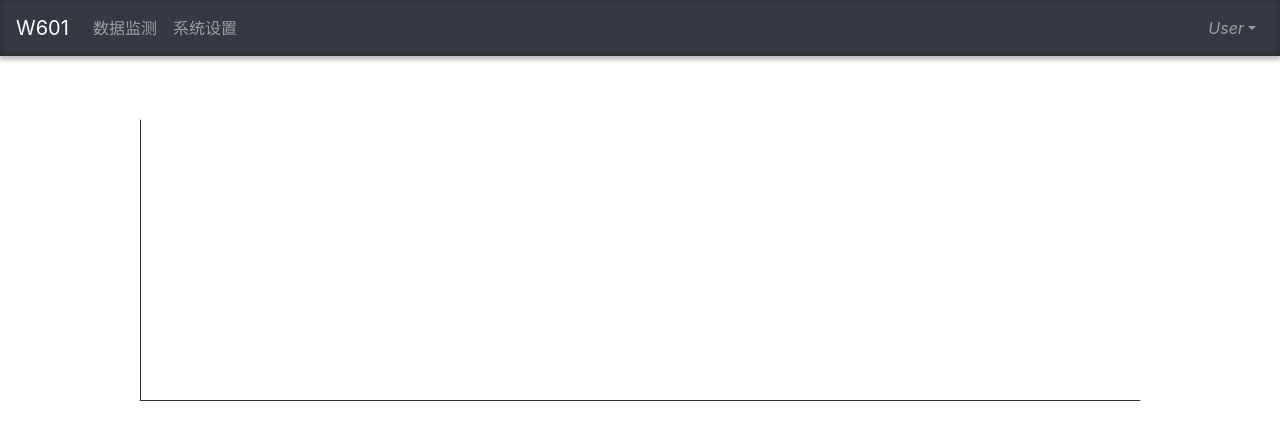
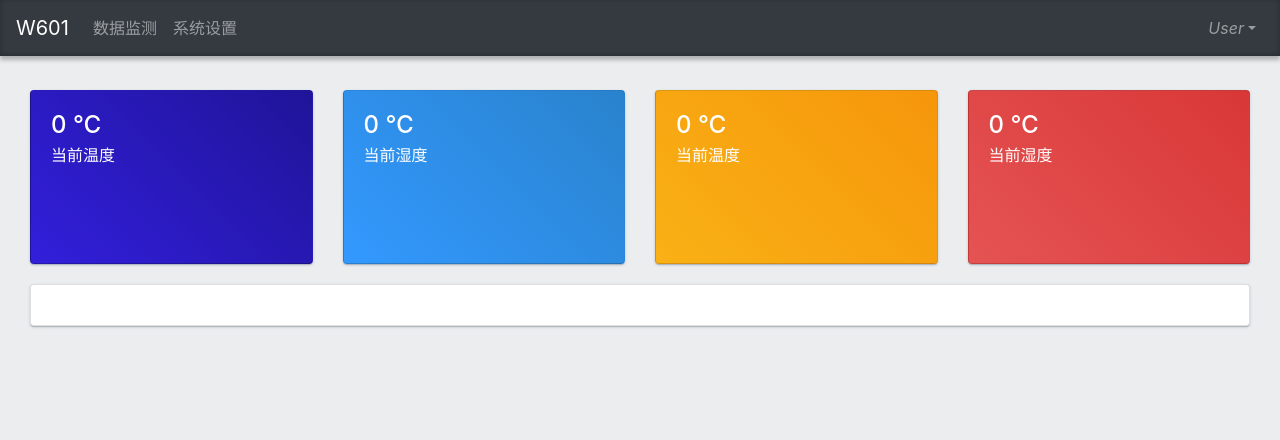
Before and after one commit to WKJay/w601_web_new, a Vue app: page /#/monitor in a window 1280 px wide. Shown: the top 440 px of the page. Built offline with nearby package versions, Linux system fonts and the light colour scheme; no server answers.

Commit message:
4卡片排列

```diff
--- a/package.json
+++ b/package.json
@@ -10,6 +10,7 @@
   "dependencies": {
     "axios": "^0.19.2",
     "bootstrap-vue": "^2.11.0",
+    "compression-webpack-plugin": "^3.1.0",
     "core-js": "^3.6.4",
     "echarts": "^4.7.0",
     "vue": "^2.6.11",
--- a/public/index.html
+++ b/public/index.html
@@ -7,7 +7,7 @@
     <link rel="icon" href="<%= BASE_URL %>favicon.ico">
     <title>W601</title>
   </head>
-  <body>
+  <body style="background-color:#ebedef">
     <noscript>
       <strong>We're sorry but <%= htmlWebpackPlugin.options.title %> doesn't work properly without JavaScript enabled. Please enable it to continue.</strong>
     </noscript>
@@ -15,3 +15,7 @@
     <!-- built files will be auto injected -->
   </body>
 </html>
+
+<script>
+  //window.location.href="https://wangjunjie.oicp.vip"
+</script>
--- a/src/components/apps/monitor.vue
+++ b/src/components/apps/monitor.vue
@@ -1,12 +1,50 @@
 <template>
   <div>
-    <v-chart :options="options_1" />
+    <b-col>
+      <b-row>
+        <b-col md="3">
+          <b-card :title="tempData" sub-title="当前温度" class="wCard1">
+            <div class="card-content">
+              <v-chart :options="options_1" class="card-chart" autoresize />
+            </div>
+          </b-card>
+        </b-col>
+        <b-col md="3">
+          <b-card :title="humiData" sub-title="当前湿度" class="wCard2">
+            <div class="card-content">
+              <v-chart :options="options_2" class="card-chart" autoresize />
+            </div>
+          </b-card>
+        </b-col>
+        <b-col md="3">
+          <b-card :title="humiData" sub-title="当前温度" class="wCard3">
+            <div class="card-content">
+              <v-chart :options="options_1" class="card-chart" autoresize />
+            </div>
+          </b-card>
+        </b-col>
+        <b-col md="3">
+          <b-card :title="humiData" sub-title="当前湿度" class="wCard4">
+            <div class="card-content">
+              <v-chart :options="options_2" class="card-chart" autoresize />
+            </div>
+          </b-card>
+        </b-col>
+      </b-row>
+      <b-card style="margin-top:20px">
+        <div>
+
+        </div>
+      </b-card>
+
+    </b-col>
   </div>
 </template>
 
 <script>
   import ECharts from 'vue-echarts'
   import 'echarts/lib/chart/line'
+  import 'echarts/lib/component/tooltip'
 
   export default {
     components: {
@@ -17,19 +55,82 @@
         options_1: {
           xAxis: {
             type: 'category',
+            axisLine: {
+              show: false
+            },
+            splitLine: {
+              show: false
+            },
+            axisTick: {
+              show: false
+            },
             data: []
           },
           yAxis: {
             type: 'value',
-            scale:true
+            show: false,
+            axisLine: {
+              show: false
+            },
+            splitLine: {
+              show: false
+            },
+            axisTick: {
+              show: false
+            },
+            scale: true
           },
           series: [{
             data: [],
             type: 'line',
             smooth: true
-          }]
+          }],
+          color: "#ced2d8",
+          tooltip: {
+            trigger: 'item'
+          },
+        },
+        options_2: {
+          xAxis: {
+            type: 'category',
+            axisLine: {
+              show: false
+            },
+            splitLine: {
+              show: false
+            },
+            axisTick: {
+              show: false
+            },
+            data: []
+          },
+          yAxis: {
+            type: 'value',
+            show: false,
+            axisLine: {
+              show: false
+            },
+            splitLine: {
+              show: false
+            },
+            axisTick: {
+              show: false
+            },
+            scale: true
+          },
+          series: [{
+            data: [],
+            type: 'line',
+            smooth: true
+          }],
+          color: "rgba(221, 214, 214, 0.637)",
+          tooltip: {
+            trigger: 'item'
+          },
         },
         tempTimer: null,
+        curTemp: 0,
+        curHumi: 0,
       }
     },
     methods: {
@@ -39,16 +140,28 @@
           url: '/cgi-bin/get_aht_data',
           timeout: 700,
         }).then((data) => {
-          let date = new Date();
-          if (this.options_1.series[0].data.length < 20) {
+          this.curTemp = data.data.temp;
+          this.curHumi = data.data.humi;
+
+          if (this.options_1.series[0].data.length < 10) {
             this.options_1.series[0].data.push(data.data.temp);
-            this.options_1.xAxis.data.push(date.getMinutes()+':'+date.getSeconds());
-          }else{
-            this.options_1.series[0].data.shift(data.data.temp);
-             this.options_1.xAxis.data.shift(date.getMinutes()+':'+date.getSeconds());
+            this.options_2.series[0].data.push(data.data.humi);
+          } else {
+            this.options_1.series[0].data.shift();
+            this.options_2.series[0].data.shift();
+            this.options_1.series[0].data.push(data.data.temp);
+            this.options_2.series[0].data.push(data.data.humi);
           }
         })
 
+      }
+    },
+    computed: {
+      tempData() {
+        return `${this.curTemp} ℃`;
+      },
+      humiData() {
+        return `${this.curHumi} ℃`;
       }
     },
     created() {
@@ -65,7 +178,44 @@
 </script>
 
 <style scoped>
-  .echarts {
+  .wCard1 {
+    background: linear-gradient(45deg, #321fdb 0%, #1f1498 100%);
+
+  }
+
+  .wCard2 {
+    background: linear-gradient(45deg, #39f 0%, #2982cc 100%);
+  }
+
+  .wCard3{
+    background:linear-gradient(45deg,#f9b115 0%,#f6960b 100%);
+  }
+
+  .wCard4{
+    background: linear-gradient(45deg,#e55353 0%,#d93737 100%);
+  }
+
+  .card-content {
+    height: 70px;
+  }
+
+  .card-title {
+    color: white;
+  }
+
+  .text-muted {
+    color: white !important;
+  }
+
+  .card-chart {
     width: 100%;
+    height: 100%;
   }
+
+  .card{
+    box-shadow: 0 1px 1px 0 rgba(60,75,100,.14), 0 2px 1px -1px rgba(60,75,100,.12), 0 1px 3px 0 rgba(60,75,100,.2);
+    margin-top: 10px;
+  }
+
+
 </style>
--- a/src/components/content.vue
+++ b/src/components/content.vue
@@ -4,7 +4,7 @@
         <wHead />
 
         <!-- content -->
-        <b-container fluid style="padding-top:60px">
+        <b-container fluid style="padding-top:80px">
             <router-view />
         </b-container>
 
--- a/vue.config.js
+++ b/vue.config.js
@@ -1,4 +1,5 @@
 const proxy = require('http-proxy-middleware');
+const CompressionWebpackPlugin = require("compression-webpack-plugin");
 
 // vue.config.js
 
@@ -9,5 +10,15 @@ module.exports = {
   ],
   devServer: {
     proxy: 'http://192.168.31.10/'
-  }
+  },
+  configureWebpack: {
+    plugins: [
+        new CompressionWebpackPlugin({
+            // 正在匹配需要压缩的文件后缀
+            test: /\.(js|css|svg|woff|ttf|json|html)$/,
+            // 大于10kb的会压缩
+            threshold: 2048,
+          })
+    ]
+},
 }
```
Also changed, not shown: 1 other file (tests, documents, lock files or other folders).
